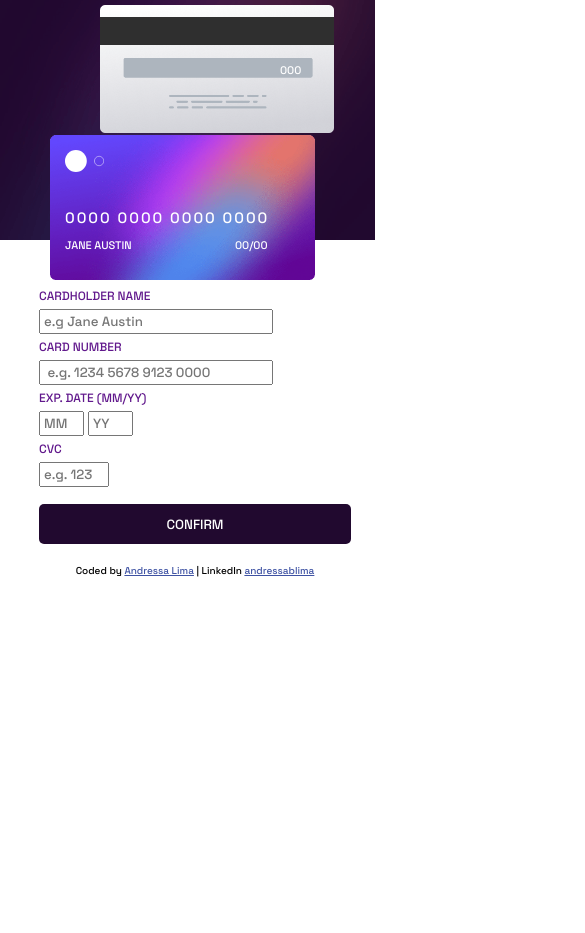
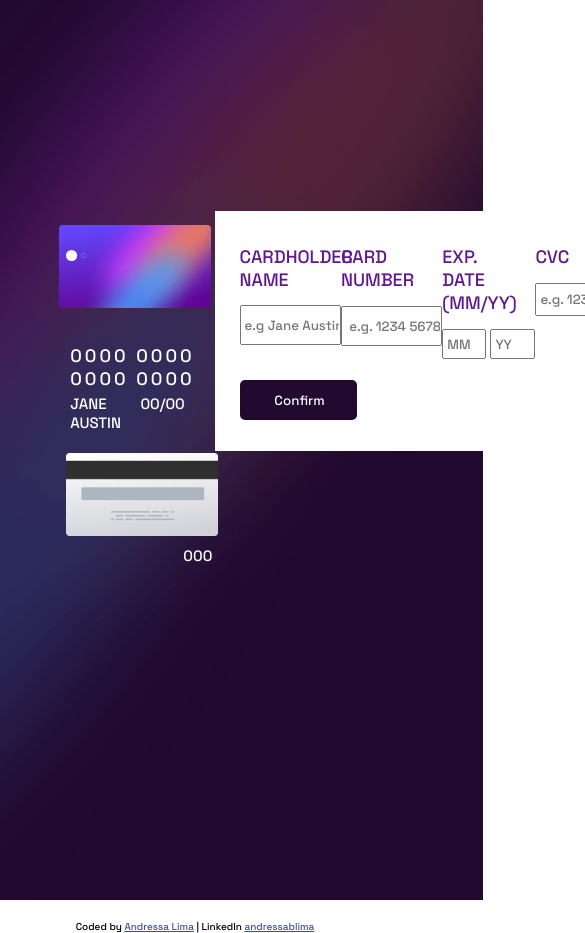
Before and after one commit to andressablima/card-validation, a plain HTML site: page index.html in a window 390 px wide. Shown: the top 933 px of the page, 585 px wide, since content can reach past the window. Before the commit the page ends 844 px from the top, so only its background shows below. Drawn offline with Linux system fonts and the light colour scheme.

Commit message:
alteracoes html, css e insercao de validacao inicial de form

```diff
--- a/index.css
+++ b/index.css
@@ -4,17 +4,31 @@
     box-sizing: border-box;
     font-family: 'Space Grotesk', sans-serif;
 }
-
+body{
+    max-width: 1040px;
+    height: 100%;
+}
 .container{
     width: 100%;
     height: 100%;
     display: flex;
     flex-direction: column;
+    position: relative;
 }
+
 /* Background Header */
-.bg-image img{
-   width: 100vw;
-   height: auto;
+header{
+    width: 40%
+}
+.backgrounds{
+    width:40% ;
+}
+.backgrounds img.bg-image{
+    display: none;
+
+}
+.backgrounds img.bg-desk{
+    display: flex;
 }
 /* Image card - front */
 .card-container{
@@ -22,38 +36,38 @@
 }
 #card-front{
     position: absolute;
-    width: 68%;
-    left: 50px;
-    top: -110px;
+    width: 45%;
+    left: 15vw;
+    top: -80vh;
 }
 #card-logo{
     position: absolute;
-    width: 10%;
-    left: 65px;
-    top: -95px;
+    width: 6%;
+    left: 17vw;
+    top: -77vh;
 }
 #name-card{
     color: hsl(0, 0%, 100%);
     position: absolute;
-    font-size: 11px;
-    left: 65px;
-    top: -10px;
+    font-size: 15px;
+    left: 18vw;
+    top: -58vh;
     text-transform: uppercase;
 }
 #numb-card{
     color: hsl(0, 0%, 100%);
     position: absolute;
-    font-size: 15px;
-    left: 65px;
-    top: -40px;
-    letter-spacing: 2px;
+    font-size: 20px;
+    left: 18vw;
+    top: -64vh;
+    letter-spacing: 3px;
 }
 #exp-card{
     color: hsl(0, 0%, 100%);
     position: absolute;
-    font-size: 11px;
-    left: 235px;
-    top: -10px;
+    font-size: 15px;
+    left: 36vw;
+    top: -58vh;
 }
 /* Image card - back */
 .card-cont-back{
@@ -61,63 +75,79 @@
 }
 #card-back{
     position: absolute;
-    width: 60%;
-    left: 100px ;
-    top: -240px;
+    width: 45%;
+    left: 20vw ;
+    top: -50vh;
 }
 #cvc-card{
     color: hsl(0, 0%, 100%);
     position: absolute;
-    font-size: 11px;
-    left: 280px;
-    top: -185px;
+    font-size: 15px;
+    left: 45vw;
+    top: -38vh;
 }
 
 /* Form */
 form{
-    width: 80vw;
+    display: flex;
+    flex-wrap: wrap;
+    position: relative;
 }
-.form-content{
-    padding-top: 40px;
-    display: flex;
-    flex-direction: column;
-    justify-content: center;
-    align-items: center;
+#form-content{
+    position: absolute;
+    width: 500px;
+    background-color: #fff;
+    padding: 25px;
+    top: 25vh;
+    left: 55vw;
+
 }
 label{
     text-transform: uppercase;
     display: block;
-    margin: 3px 0px;
-    font-size: 12px;
+    width: 100%;
+    margin: 9px 0px;
+    font-size: 18px;
     position: relative;
     color: hsl(278, 71%, 32%);
     font-weight: 500;
 }
 
 input{
-    width: 60vw;
-    height: 25px;
+    width: 26vw;
+    height: 40px;
     padding-left: 3px;
-    margin: 2px 0;
+    margin: 8px 5px;
 }
 
+input:focus, label:focus{
+    outline: none;
+}
+
+input[name="name"]{
+    margin-top: 4px ;
+
+}
 input[name="exp-month"]{
-    width: 45px;
-    height: 25px;
+    margin:5px 0;
+    width: 44px;
+    height: 30px;
+
 }
 
 input[name="exp-year"]{
     width: 45px;
-    height: 25px;
+    height: 30px;
 }
 
 input[name="cvc"]{
+    /*margin: 3px 10px;*/
     width: 70px;
-    height: 25px;
+    height: 33px;
 }
 
-button{
-    width: 80vw;
+input[type="submit"]{
+    width: 30vw;
     height: 40px;
     background-color: hsl(278, 68%, 11%);
     color: hsl(0, 0%, 100%);
@@ -128,7 +158,7 @@ button{
     transition: 0.4s;
 }
 
-button:hover{
+input[type="submit"]:hover{
     background-color: hsl(278, 71%, 32%);
 }
 
@@ -171,3 +201,93 @@ footer{
         left: 260px;
     }
 }
+
+
+@media (max-width: 1025px){
+    #card-front{
+        position: absolute;
+        width: 39%;
+        left: 15vw;
+        top: -80vh;
+    }
+    #card-logo{
+        position: absolute;
+        width: 5%;
+        left: 17vw;
+        top: -77vh;
+    }
+    #name-card{
+        color: hsl(0, 0%, 100%);
+        position: absolute;
+        font-size: 15px;
+        left: 18vw;
+        top: -61vh;
+        text-transform: uppercase;
+    }
+
+    #numb-card{
+        color: hsl(0, 0%, 100%);
+        position: absolute;
+        font-size: 18px;
+        left: 18vw;
+        top: -67vh;
+        width: 40vw;
+    }
+    #exp-card{
+        color: hsl(0, 0%, 100%);
+        position: absolute;
+        font-size: 15px;
+        left: 36vw;
+        top: -61vh;
+    }
+    /* Image card - back */
+    .card-cont-back{
+        position: relative;
+    }
+    #card-back{
+        position: absolute;
+        width: 39%;
+        left: 17vw ;
+        top: -53vh;
+    }
+    #cvc-card{
+        color: hsl(0, 0%, 100%);
+        position: absolute;
+        font-size: 15px;
+        left: 47vw;
+        top: -43vh;
+    }
+
+    /* Form */
+    form{
+        position: relative;
+    }
+    .form-content{
+        padding-top: 40px;
+        position: absolute;
+        left:60vw;
+        top: 20vh;
+    }
+    label{
+        text-transform: uppercase;
+        display: block;
+        margin: 9px 0px;
+        font-size: 18px;
+        position: relative;
+        color: hsl(278, 71%, 32%);
+        font-weight: 500;
+        width: 20vw;
+    }
+
+    input{
+        width: 26vw;
+        height: 40px;
+        padding-left: 3px;
+        margin: 6px 0;
+    }
+    input[name="name"]{
+        margin-top: 5px;
+
+    }
+
+}
--- a/index.html
+++ b/index.html
@@ -15,7 +15,8 @@
 <body>
   <main class="container">
     <header>
-      <div>
+      <div class="backgrounds">
+        <img class="bg-desk" src="./images/bg-main-desktop.png">
         <img class="bg-image" src="./images/bg-main-mobile.png">
       </div>
     </header>
@@ -31,25 +32,33 @@
       <label id="cvc-card">000</label>
     </div>
 
-    <div class="form-content">
-      <form action="" method="get">
-        <label for="GET-name">Cardholder Name </label>
-        <input id="GET-name" type="text" name="name" autocomplete="off" placeholder="e.g Jane Austin" required>
-        <br>
-        <label for="GET-numb">Card Number </label>
-        <input id="GET-numb" type="tel" name="number" autocomplete="off" maxlength="16" placeholder=" e.g. 1234 5678 9123 0000" required>
-        <br>
-        <label for="GET-exp">Exp. Date (MM/YY)</label>
-        <input id="GET-exp" type="tel" name="exp-month" autocomplete="off" maxlength="2" placeholder="MM" required>
-        <input id="GET-exp" type="tel" name="exp-year" autocomplete="off" maxlength="2" placeholder="YY" required>
-        <br>
-        <label for="GET-cvc">CVC </label>
-        <input id="GET-cvc" type="tel" name="cvc" autocomplete="off" maxlength="3" placeholder="e.g. 123" required>
-        <div class="btn-conf">
-          <button>CONFIRM</button>
+
+    <div id="form-content">
+      <form id="register-form">
+        <div class="full-box spacing">
+          <label for="name">Cardholder Name </label>
+          <input id="name" type="text" name="name" placeholder="e.g Jane Austin">
+        </div>
+        <div class="full-box spacing">
+          <label for="numb">Card Number </label>
+          <input id="numb" type="tel" name="number"  data-min-length="16" placeholder=" e.g. 1234 5678 9123 0000">
+        </div>
+        <div class="full-box">
+          <label for="exp">Exp. Date (MM/YY)</label>
+          <input id="exp" type="tel" name="exp-month" maxlength="2" placeholder="MM">
+          <input id="exp" type="tel" name="exp-year" maxlength="2" placeholder="YY">
+        </div>
+        <div class="half-box">
+          <label for="cvc">CVC </label>
+          <input id="cvc" type="tel" name="cvc" maxlength="3" placeholder="e.g. 123">
+        </div>
+        <div class="full-box">
+         <input type="submit" id="btn-submit" value="Confirm">
         </div>
       </form>
     </div>
+    <p class="error-validation template"></p>
+    <script src="./scripts/form.js"></script>
   </main>
 
 
--- /dev/null
+++ b/scripts/form.js
@@ -0,0 +1,76 @@
+class Validator{
+
+    constructor() {
+        this.validations = [
+            'data-min-length',
+        ]
+    }
+
+    //iniciar validação de todos o campos
+    validate(form) {
+        // pegar os inputs
+        let inputs = form.getElementsByTagName('input');
+
+        //transform an HTMLcollection -> array
+        let inputsArray = [...inputs];
+
+        //loop dos inputs e validacao do que for encontrado
+        inputsArray.forEach(function(input){
+            //loop em todas as validacoes existentes
+            for(let i = 0; this.validations.length > i; i++) {
+                // verifica se a validacao atual existe no input
+                if(input.getAttribute(this.validations[i]) != null) {
+
+                    //limpando string para virar um método
+                    let method = this.validations[i].replace('data-', '').replace('-','');
+
+                    //valor do input
+                    let value = input.getAttribute(this.validations[i]);
+
+                    // invocar o método
+                    this[method](input, value);
+
+                }
+            }
+        }, this);
+    }
+    //verifica se um input tem numero minimo de caracteres
+    minlength(input, minValue) {
+
+        let inputLength = input.value.length;
+
+        let errorMessage = `O campo precisa ter  ${minValue} caracteres`;
+
+        if(inputLength < minValue) {
+            this.printMessage(input, errorMessage);
+        }
+    }
+    // imprime a mensagem de erro na tela
+    printMessage(input, msg){
+
+        let template = document.querySelector('.error-validation').cloneNode(true);
+
+        template.textContent = msg;
+
+        let inputParent = input.parentNode;
+
+        template.classList.remove('template');
+
+        inputParent.appendChild(template);
+
+    }
+}
+
+let form = document.getElementById("register-form");
+let submit = document.getElementById("btn-submit");
+
+let validator =new Validator();
+
+//validations //
+
+submit.addEventListener('click',function(e) {
+
+    e.preventDefault();
+
+    validator.validate(form);
+})
```
